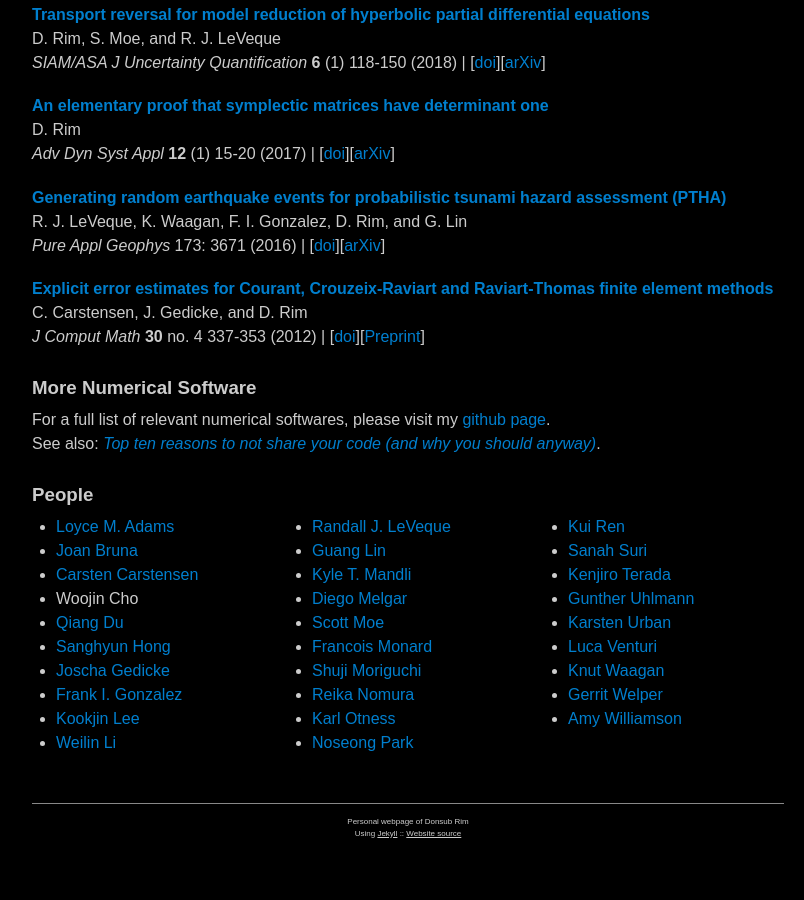
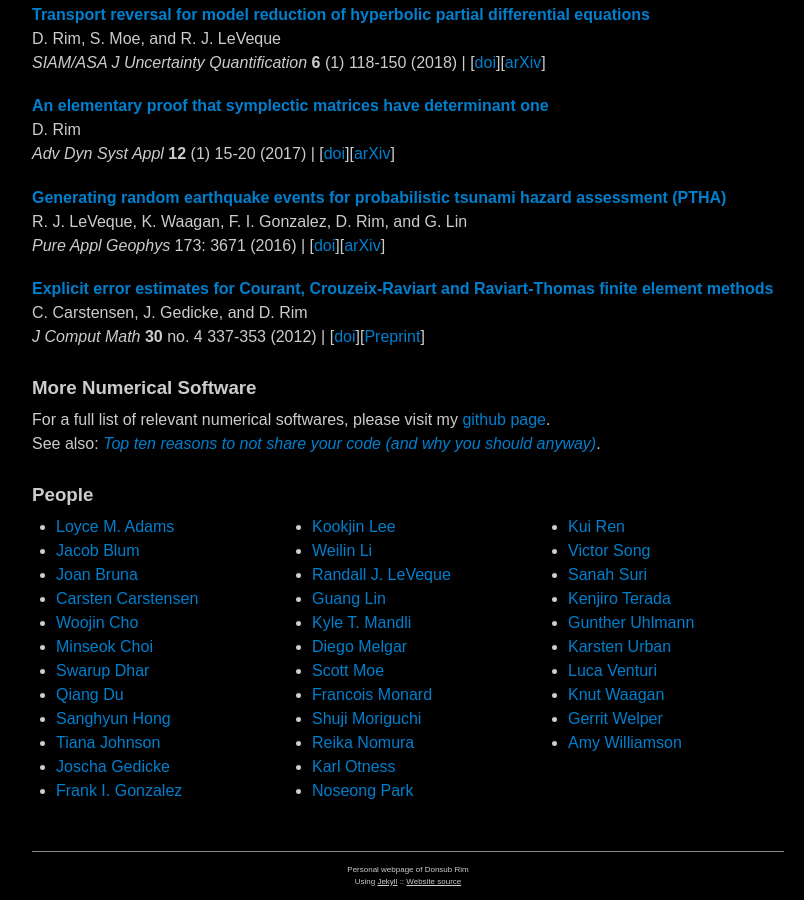
Before and after one commit to dsrim/dsrim.github.io, a Jekyll site: the page built from index.md, in a window 1280 px wide and 900 px high, scrolled down 2913 px. Shown: the whole window, without its empty margins (232-1036 px from the left). Built offline with Jekyll 4.4.1, drawn with Linux system fonts in a browser that asks for light colours; before the commit the page ends 3765 px from its top, so only the background shows below that.

Commit message:
update collaborators list

```diff
--- a/index.md
+++ b/index.md
@@ -6,6 +6,9 @@ people:
     - name:     "Loyce M. Adams"
       webpage:  "http://faculty.washington.edu/lma3/"
 
+    - name:     "Jacob Blum"
+      webpage:  "https://www.linkedin.com/in/jacob-blum-9aaa22176"
+
     - name:     "Joan Bruna"
       webpage:  "https://cims.nyu.edu/~bruna/"
 
@@ -13,12 +16,22 @@ people:
       webpage:  "https://www.math.hu-berlin.de/~cc/cc_homepage/main/index.shtml"
 
     - name:     "Woojin Cho"
+      webpage:  "https://woojin-cho.github.io"
+
+    - name:     "Minseok Choi"
+      webpage:  "https://sites.google.com/view/choiminseok"
+
+    - name:     "Swarup Dhar"
+      webpage:  "https://math.wustl.edu/people/swarup-dhar"
 
     - name:     "Qiang Du"
       webpage:  "https://cm3.apam.columbia.edu/"
 
     - name:     "Sanghyun Hong"
       webpage:  "https://sanghyun-hong.com/"
+
+    - name:     "Tiana Johnson"
+      webpage:  "https://math.wustl.edu/people/tiana-johnson"
 
     - name:     "Joscha Gedicke"
       webpage:  "https://ins.uni-bonn.de/staff/gedicke"
@@ -64,6 +77,9 @@ people:
 
     - name:     "Kui Ren"
       webpage:  "http://www.columbia.edu/~kr2002"
+
+    - name:     "Victor Song"
+      webpage:  "https://www.mir.wustl.edu/employees/sheng-kwei-victor-song/"
 
     - name:     "Sanah Suri"
       webpage:  "https://math.wustl.edu/people/sanah-suri"
```
Also changed, not shown: 1 other file.
